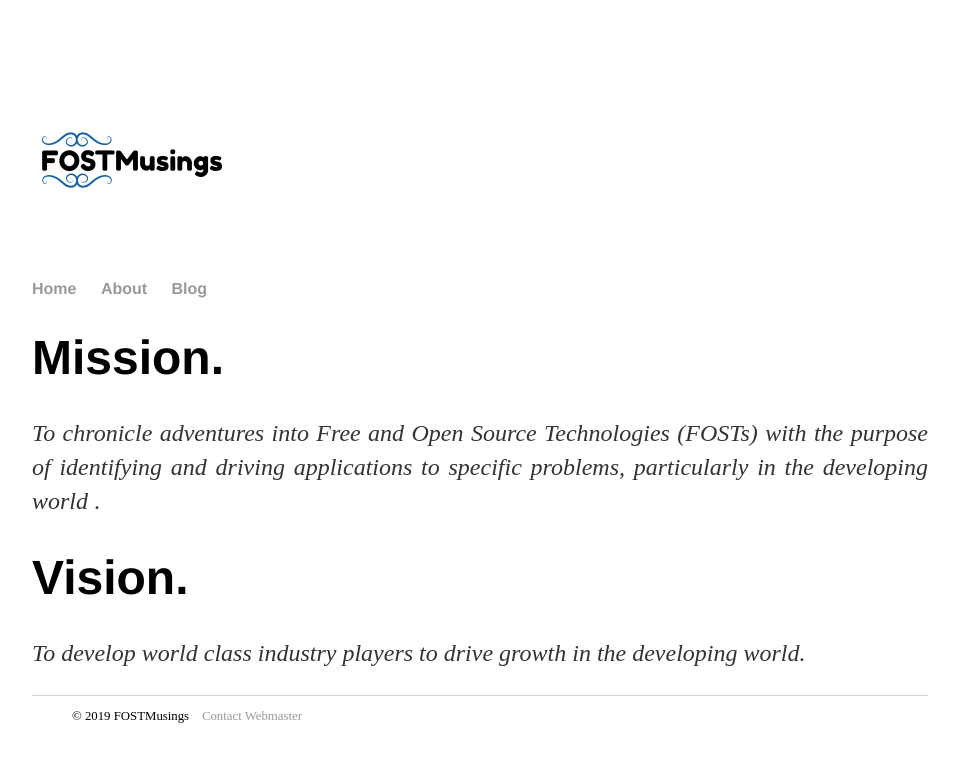
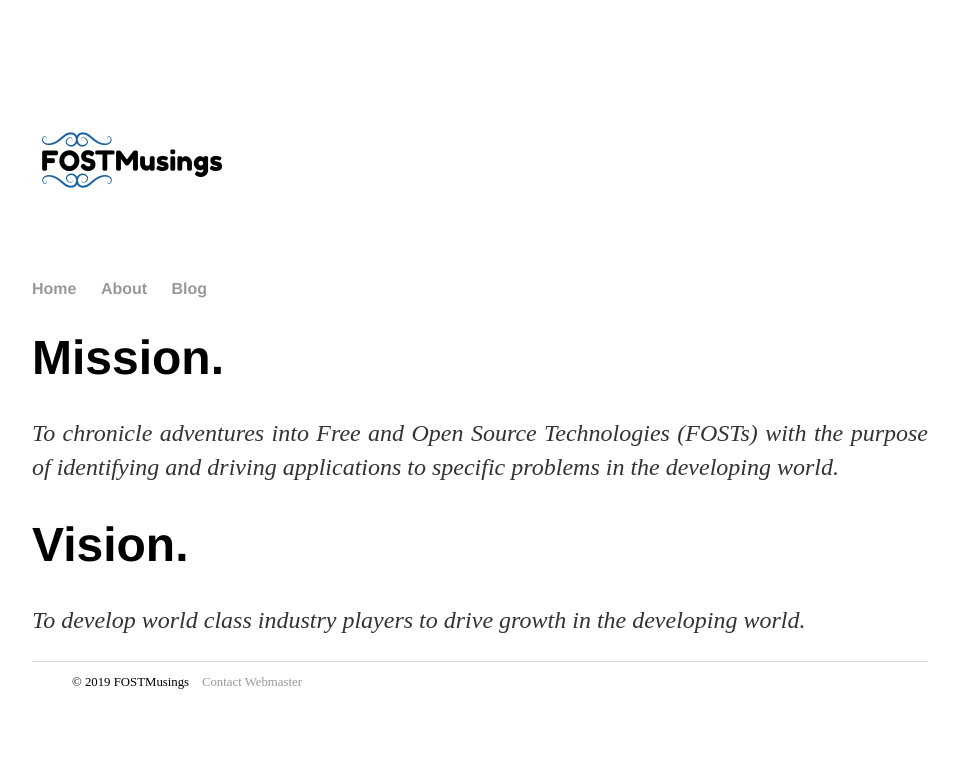
Before and after one commit to oferonmi/datafilik.github.io, a Jekyll site: the page built from index.html, in a window 1280 px wide. Shown: the top 762 px of the page, without its empty margins (160-1119 px from the left). Built offline with Jekyll 4.4.1, drawn with Linux system fonts in a browser that asks for light colours.

Commit message:
Update index.html

```diff
--- a/index.html
+++ b/index.html
@@ -7,8 +7,8 @@ title: FOSTMusings - Adopting open source solutions for growth in the developing
 	<p align="justify">
 		<em>
 			To chronicle adventures into Free and Open Source Technologies (FOSTs) with the purpose of identifying
-			and driving applications to specific problems, particularly in the developing world
-		</em>.
+			and driving applications to specific problems in the developing world.
+		</em>
 	</p>
 
 	<h1>Vision.</h1>
```
